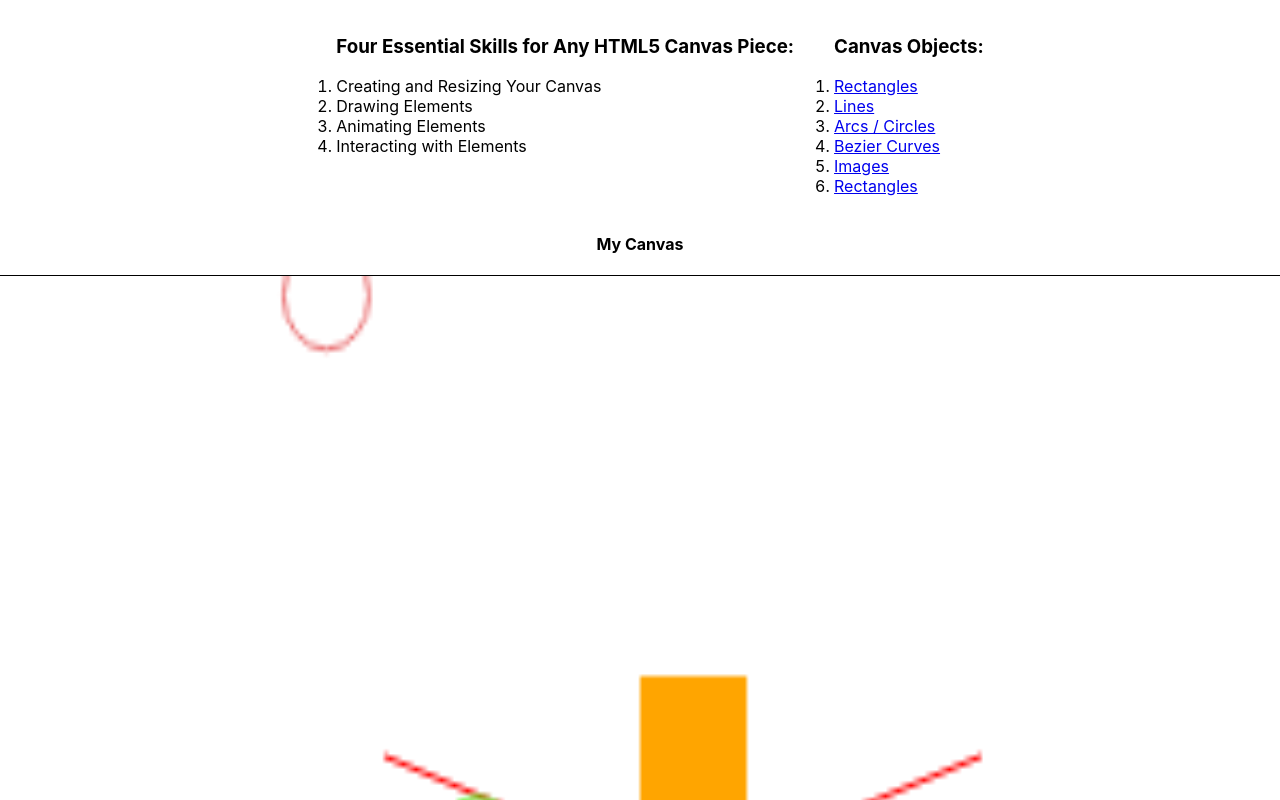
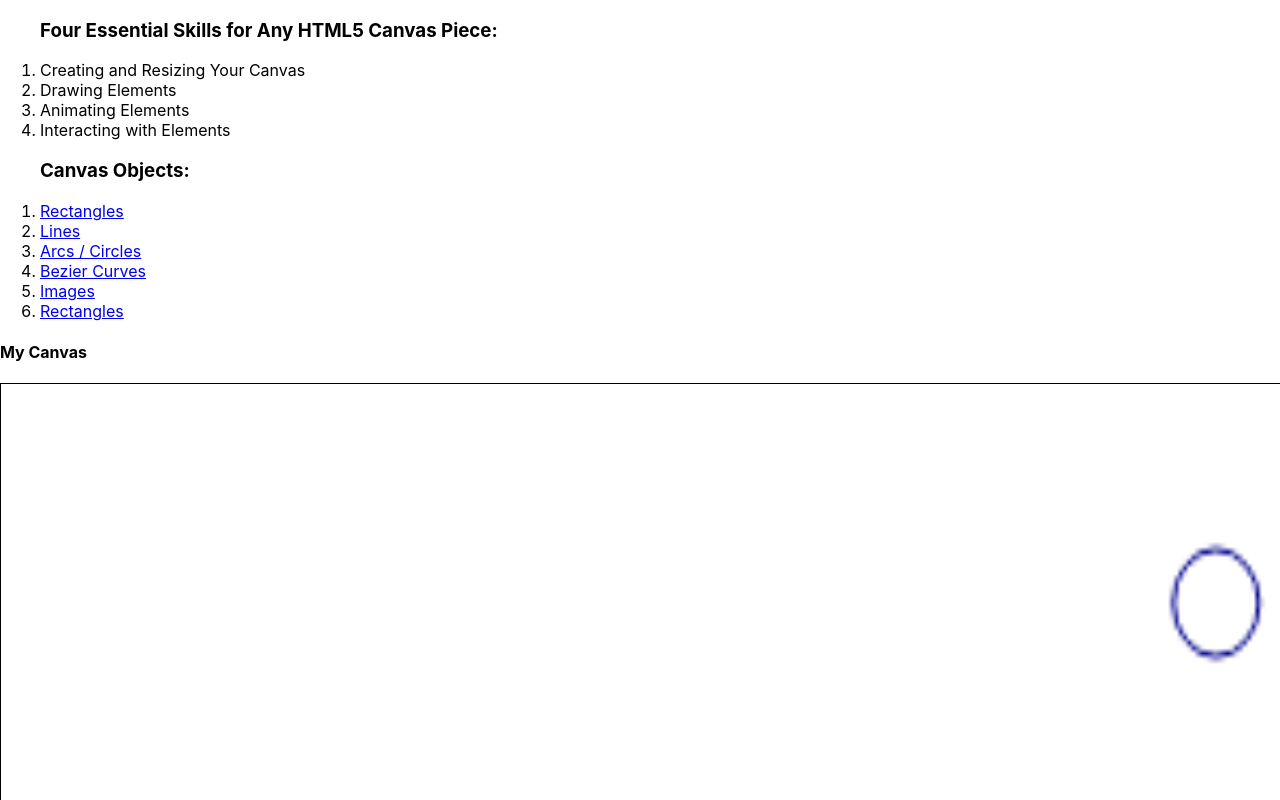
Before and after one commit to kgallagher52/keatongallagher.com, a React app: page / in a window 1280 px wide. Shown: the top 800 px of the page. Built offline with nearby package versions, Linux system fonts and the light colour scheme.

Commit message:
worked on animation moving a circle randomly on the screen using requestAnimationFrame

```diff
--- a/src/components/Canvas/index.css
+++ b/src/components/Canvas/index.css
@@ -1,12 +1,7 @@
 .canvas .wrapper {
-  display: flex;
-  justify-content: center;
-  align-items: center;
-  flex-direction: column;
 }
 
 .canvas .info {
-  display: flex;
 }
 
 .canvas canvas {
--- a/src/components/Canvas/index.tsx
+++ b/src/components/Canvas/index.tsx
@@ -9,40 +9,64 @@ const Canvas = () => {
     var c = e.getContext("2d");
 
     /* Drawing Rectangle */
-    c.fillStyle = "rgba(0,0,0,0.3)";
-    c.fillRect(100, 100, 25, 25);
-    c.fillStyle = "orange";
-    c.fillRect(150, 75, 25, 25);
-    c.fillStyle = "purple";
-    c.fillRect(200, 100, 25, 25);
+    // c.fillStyle = "rgba(0,0,0,0.3)";
+    // c.fillRect(100, 100, 25, 25);
+    // c.fillStyle = "orange";
+    // c.fillRect(150, 75, 25, 25);
+    // c.fillStyle = "purple";
+    // c.fillRect(200, 100, 25, 25);
 
     /* Drawing a Line */
-    c.beginPath();
-    c.moveTo(90, 90); // Where to start the line
-    c.lineTo(120, 100); // Where draw too
-    c.lineTo(190, 100);
-    c.lineTo(200, 100);
-    c.lineTo(230, 90);
-    c.lineTo(230, 90);
-    c.strokeStyle = "red";
-    c.stroke(); // Draw
+    // c.beginPath();
+    // c.moveTo(90, 90); // Where to start the line
+    // c.lineTo(120, 100); // Where draw too
+    // c.lineTo(190, 100);
+    // c.lineTo(200, 100);
+    // c.lineTo(230, 90);
+    // c.lineTo(230, 90);
+    // c.strokeStyle = "red";
+    // c.stroke(); // Draw
 
     /* Arc / Circle */
 
-    for (var i = 0; i < 3; i++) {
-      var x = (Math.random() * window.innerWidth) / 6;
-      var y = (Math.random() * window.innerHeight) / 6;
-      const randomColor =
-        "#" + Math.floor(Math.random() * 16777215).toString(16);
-      c.beginPath(); // Starts new line
-      c.arc(x, y, 10, 0, 6.5, false);
-      c.strokeStyle = randomColor;
+    // for (var i = 0; i < 3; i++) {
+    //   var x = (Math.random() * window.innerWidth) / 6;
+    //   var y = (Math.random() * window.innerHeight) / 6;
+    //   const randomColor =
+    //     "#" + Math.floor(Math.random() * 16777215).toString(16);
+    //   c.beginPath(); // Starts new line
+    //   c.arc(x, y, 10, 0, 6.5, false);
+    //   c.strokeStyle = randomColor;
+    //   c.stroke();
+    // }
+    let x = Math.random() * 300;
+    let y = Math.random() * 150;
+    let dy = (Math.random() - 0.5) * 10; //Can get  both a negative or postive value
+    let dx = (Math.random() - 0.5) * 10;
+    let radius = 10;
+    const animate = () => {
+      requestAnimationFrame(animate);
+      c.clearRect(0, 0, window.innerWidth, window.innerHeight);
+
+      c.beginPath();
+      c.arc(x, y, radius, 0, Math.PI * 2, false);
+      c.strokeStyle = "darkblue";
       c.stroke();
-    }
+      if (x + radius > 300 || x - radius < 0) {
+        dx = -dx;
+      }
+      if (y + radius > 150 || y - radius < 0) {
+        dy = -dy;
+      }
+      x += dx; /* dx = velocity */
+      y += dy;
+      console.log("animation");
+    };
+    animate();
   }, []);
   return (
     <div className="canvas" data-test="canvas-page">
-      <div className="wrapper">
+      <div>
         <div className="info">
           <ol>
             <h3>Four Essential Skills for Any HTML5 Canvas Piece:</h3>
```
